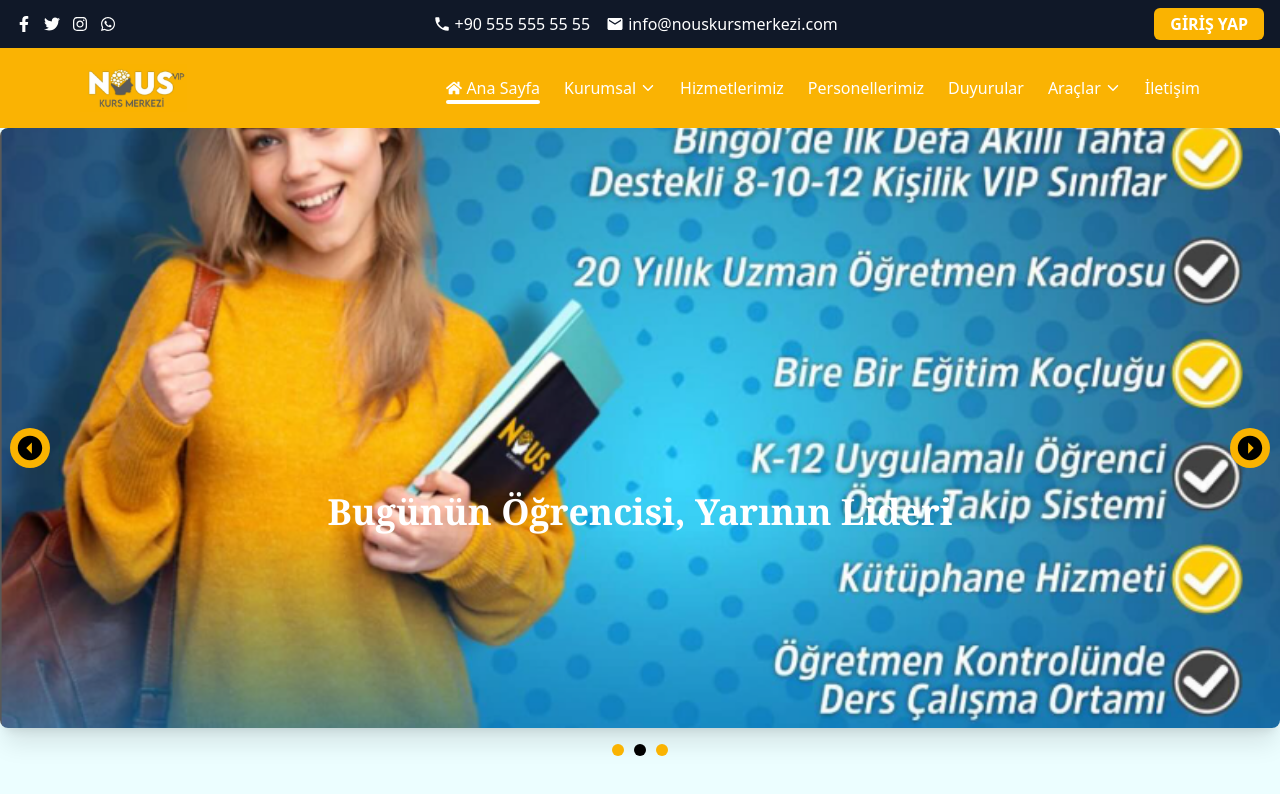
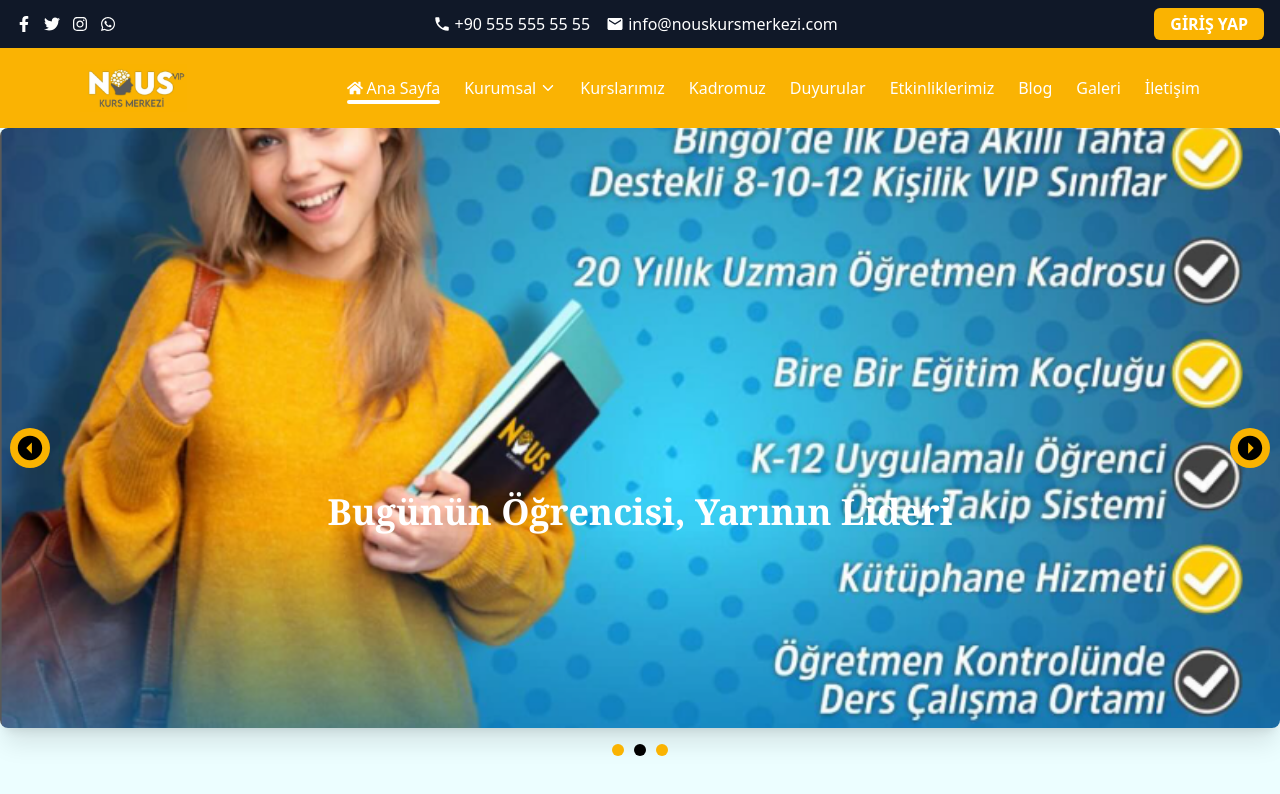
Before and after one commit to Ugurtasci/nous-kurs-merkezi, a React (Vite) app: page / in a window 1280 px wide. Shown: the top 794 px of the page. Built offline with nearby package versions, Linux system fonts and the light colour scheme.

Commit message:
finish menu

```diff
--- a/src/components/Header.jsx
+++ b/src/components/Header.jsx
@@ -9,21 +9,18 @@ const menuItems = [
   {
     label: "Kurumsal",
     submenu: [
-      { label: "Hakkımızda", path: "/hakkimizda", external: false },
+      { label: "Hakkımızda", path: "/hakkimizda" },
+      { label: "Misyon ve Vizyonumuz", path: "/misyon-vizyon" },
+      { label: "Tarihçe", path: "/tarihce" },
     ]
   },
-  { label: "Hizmetlerimiz", path: "/hizmetlerimiz", external: false },
-  { label: "Personellerimiz", path: "/hekimlerimiz", external: false },
-  { label: "Duyurular", path: "/duyurular", external: false },
-  {
-    label: "Araçlar",
-    submenu: [
-      { label: "Nöbetçi Eczaneler", path: "https://bingolism.saglik.gov.tr/TR-244131/nobetci-eczane.html", external: true },
-      { label: "E Nabız Labaratuar Sonuçları", path: "https://enabiz.gov.tr/", external: true },
-      { label: "Mamografi Sonuçları", path: "https://mmtarama.saglik.gov.tr/randevu/mamografi-sonuc-sorgula", external: true },
-    ]
-  },
-  { label: "İletişim", path: "/iletisim", external: false },
+  { label: "Kurslarımız", path: "/kurslar" },
+  { label: "Kadromuz", path: "/kadro" },
+  { label: "Duyurular", path: "/duyurular" },
+  { label: "Etkinliklerimiz", path: "/etkinlikler" },
+  { label: "Blog", path: "/blog" },
+  { label: "Galeri", path: "/galeri" },
+  { label: "İletişim", path: "/iletisim" },
 ];
 
 export default function Header() {
@@ -50,15 +47,9 @@ export default function Header() {
                 </button>
                 <div className="absolute left-0 top-full hidden group-hover:block bg-white border-t border-teal-600 shadow-lg w-48 z-10">
                   {item.submenu.map((sub, i) =>
-                    sub.external ? (
-                      <a key={i} href={sub.path} target="_blank" rel="noopener noreferrer" className="block px-4 py-2 hover:bg-gray-100">
-                        {sub.label}
-                      </a>
-                    ) : (
-                      <NavLink key={i} to={sub.path} className="block px-4 py-2  hover:bg-gray-100">
-                        {sub.label}
-                      </NavLink>
-                    )
+                    <NavLink key={i} to={sub.path} className="block px-4 py-2  hover:bg-gray-100">
+                    {sub.label}
+                    </NavLink>
                   )}
                 </div>
               </div>
@@ -83,7 +74,7 @@ export default function Header() {
 
       {/* Mobil Menü */}
       {isOpen && (
-        <div className="md:hidden absolute z-10 bg-white left-0 w-full shadow-lg px-4 pb-4 space-y-2 text-sm font-medium text-gray-700">
+        <div className="md:hidden absolute z-10 bg-[#fab303] left-0 w-full shadow-lg px-4 pb-4 space-y-2 text-sm font-medium text-white border-t">
           {menuItems.map((item, index) =>
             item.submenu ? (
               <details key={index} className="group border-b border-slate-300">
@@ -117,7 +108,7 @@ export default function Header() {
                 key={index}
                 to={item.path}
                 onClick={() => setIsOpen(false)}
-                className={`flex items-center gap-2 ${isActive(item.path) ? "text-teal-600" : ""}`}
+                className={`flex items-center gap-2 ${isActive(item.path) ? "text-black" : ""}`}
               >
                 {item.icon && item.icon} {item.label}
               </Link>
```
